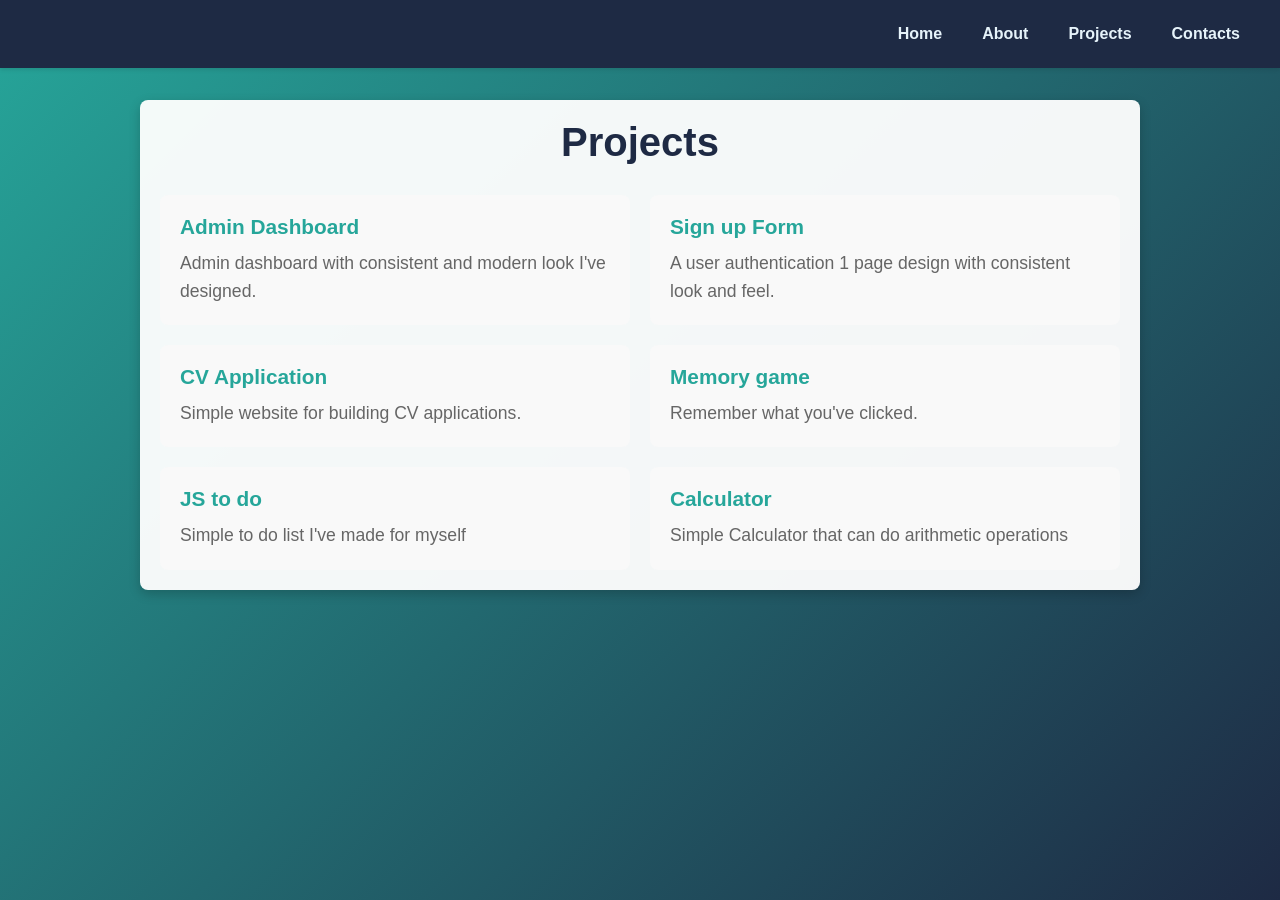
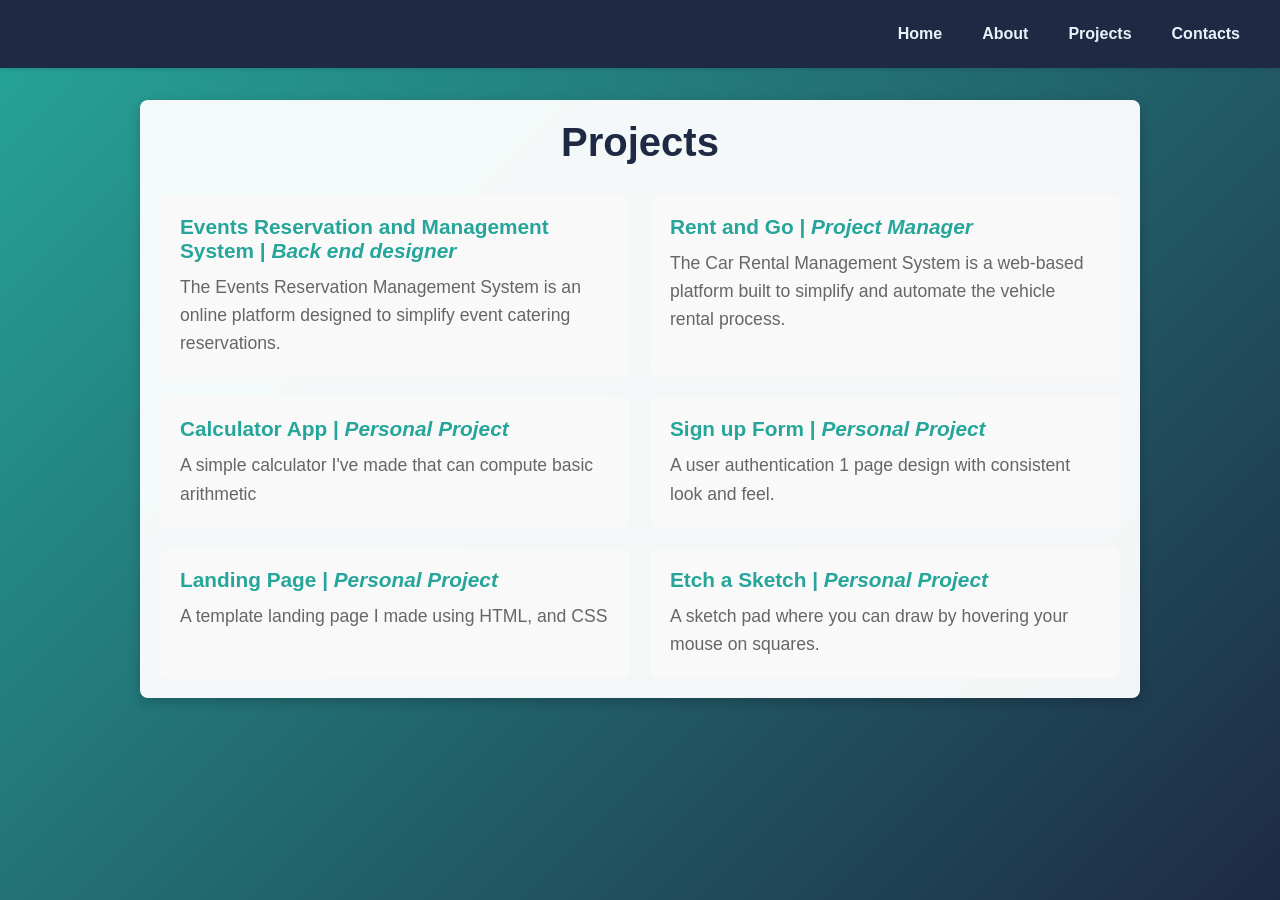
Before and after one commit to WenardKen57/my-portfolio, a React (Vite) app: page /projects in a window 1280 px wide. Built offline with nearby package versions, Linux system fonts and the light colour scheme.

Commit message:
refactor: replace old projects and home profile

```diff
--- a/src/pages/Home.jsx
+++ b/src/pages/Home.jsx
@@ -1,5 +1,5 @@
 import NavBar from "../NavBar";
-import Prof from "./../assets/prof.jpeg";
+import Prof from "./../assets/prof-2.JPG";
 import "./styles/Home.css";
 import { FaGithub, FaEnvelope, FaLinkedin } from "react-icons/fa";
 
--- a/src/pages/Projects.jsx
+++ b/src/pages/Projects.jsx
@@ -1,57 +1,77 @@
-import "./styles/Projects.css"
+import "./styles/Projects.css";
 
 export default function Projects() {
-
-    return <>
-    <section className="projects">
+  return (
+    <>
+      <section className="projects">
         <h3>Projects</h3>
         <ul>
           <li>
             <a
-              href="https://github.com/WenardKen57/Project-Admin-Dashboard"
+              href="http://caezellecatering.getenjoyment.net/login"
               target="__blank"
             >
-              Admin Dashboard
+              Events Reservation and Management System |{" "}
+              <em>Back end designer</em>
             </a>
-            <p>Admin dashboard with consistent and modern look I've designed.</p>
+            <p>
+              The Events Reservation Management System is an online platform
+              designed to simplify event catering reservations.
+            </p>
+          </li>
+          <li>
+            <a href="http://rentandgo.onlinewebshop.net/" target="__blank">
+              Rent and Go | <em>Project Manager</em>
+            </a>
+            <p>
+              The Car Rental Management System is a web-based platform built to
+              simplify and automate the vehicle rental process.
+            </p>
+          </li>
+          <li>
+            <a
+              href="https://github.com/WenardKen57/my-calculator"
+              target="__blank"
+            >
+              Calculator App | <em>Personal Project</em>
+            </a>
+            <p>
+              A simple calculator I've made that can compute basic arithmetic
+            </p>
           </li>
           <li>
             <a
               href="https://github.com/WenardKen57/Sign-up-form"
               target="__blank"
             >
-              Sign up Form
+              Sign up Form | <em>Personal Project</em>
             </a>
-            <p>A user authentication 1 page design with consistent look and feel.</p>
+            <p>
+              A user authentication 1 page design with consistent look and feel.
+            </p>
           </li>
           <li>
             <a
-              href="https://github.com/WenardKen57/cv-application"
+              href="https://github.com/WenardKen57/landing-page"
               target="__blank"
             >
-              CV Application
+              Landing Page | <em>Personal Project</em>
             </a>
-            <p>Simple website for building CV applications.</p>
+            <p>A template landing page I made using HTML, and CSS</p>
           </li>
           <li>
-            <a href="https://github.com/WenardKen57/memory-game" target="__blank">
-              Memory game
+            <a
+              href="https://github.com/WenardKen57/Etch-a-sketch"
+              target="__blank"
+            >
+              Etch a Sketch | <em>Personal Project</em>
             </a>
-            <p>Remember what you've clicked.</p>
-          </li>
-          <li>
-            <a href="https://github.com/WenardKen57/my-to-do-list" target="__blank">
-              JS to do
-            </a>
-            <p>Simple to do list I've made for myself</p>
-          </li>
-          <li>
-            <a href="" target="__blank">
-              Calculator
-            </a>
-            <p>Simple Calculator that can do arithmetic operations</p>
+            <p>
+              A sketch pad where you can draw by hovering your mouse on squares.
+            </p>
           </li>
         </ul>
       </section>
     </>
+  );
 }
```
Also changed, not shown: src/assets/prof-2.JPG (added).
